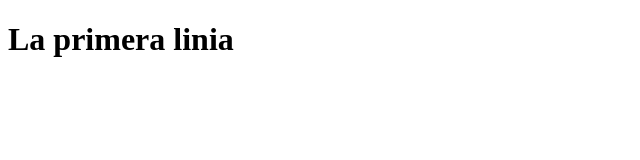
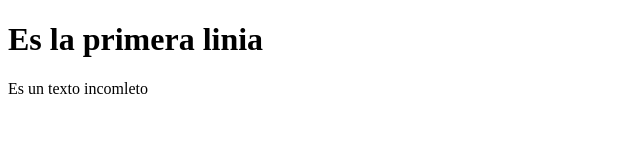
Before and after one commit to jsemcestovatel/first-project, a plain HTML site: page index.html in a window 1280 px wide. Shown: the whole page, without its empty margins (0-640 px from the left). Drawn offline with Linux system fonts and the light colour scheme.

Commit message:
Готовый проект

```diff
--- a/index.html
+++ b/index.html
@@ -7,6 +7,7 @@
     <title>Document</title>
 </head>
 <body>
-    <h1>La primera linia</h1>
+    <h1>Es la primera linia</h1>
+    <p>Es un texto incomleto</p>
 </body>
 </html>
--- a/style.css
+++ b/style.css
@@ -1,3 +1,4 @@
 .h1 {
     font-size: 30px;
+    margin: auto;
 }
```
